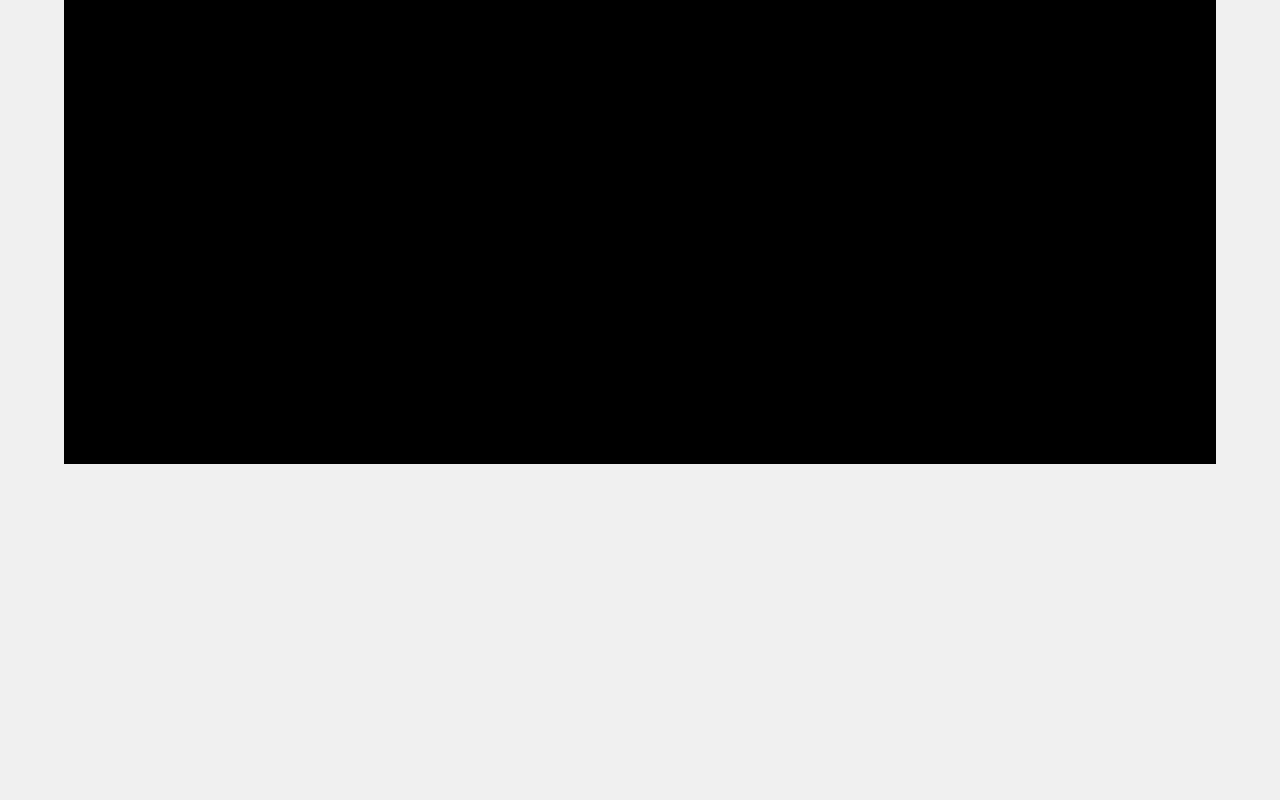
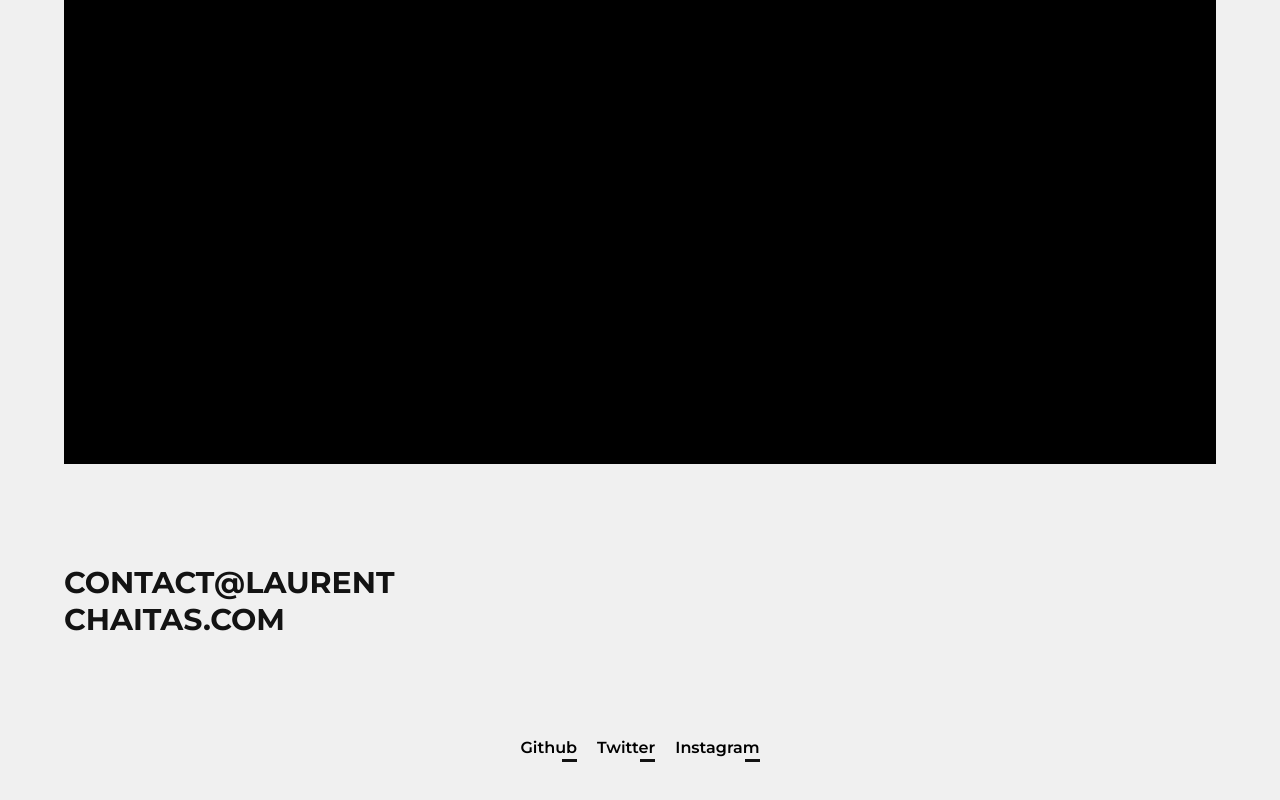
Before and after one commit to Ryww0/Portfolio, a plain HTML site: page work.html in a window 1280 px wide. Shown: the part 1733-2533 px from the top of the page. Before the commit the page ends 2297 px from the top, so only its background shows below. Drawn offline with Linux system fonts and the light colour scheme.

Commit message:
footer created

```diff
--- a/styles/styles.css
+++ b/styles/styles.css
@@ -37,6 +37,10 @@ h2 {
 h3 {
   writing-mode: vertical-rl;
   font-weight: 500;
+}
+h4 {
+  font-size: 1.5rem;
+  text-transform: uppercase;
 }
 
 /* navbar */
@@ -93,7 +97,8 @@ nav {
 }
 /*FIXME animation*/
 .menu li::after,
-.nav-title::after {
+.nav-title::after,
+.socials li::after {
   position: absolute;
   bottom: 0;
   right: 0;
@@ -124,3 +129,14 @@ nav {
   color: var(--fg1);
   opacity: 0.2;
 }
+
+.socials {
+  display: flex;
+  justify-content: center;
+}
+.socials li {
+  position: relative;
+  margin: 0 10px;
+  font-size: 0.8rem;
+  padding-bottom: 5px;
+}
--- a/work.html
+++ b/work.html
@@ -65,6 +65,20 @@
         </div>
       </section>
     </main>
+    <footer class="container">
+      <h4>
+        <a href="mailto:contact@laurentchaitas.com"
+          >contact@laurent<br />chaitas.com</a
+        >
+      </h4>
+      <div>
+        <ul class="socials m100-0">
+          <li>Github</li>
+          <li>Twitter</li>
+          <li>Instagram</li>
+        </ul>
+      </div>
+    </footer>
   </body>
   <script src="./script/script.js"></script>
 </html>
```
